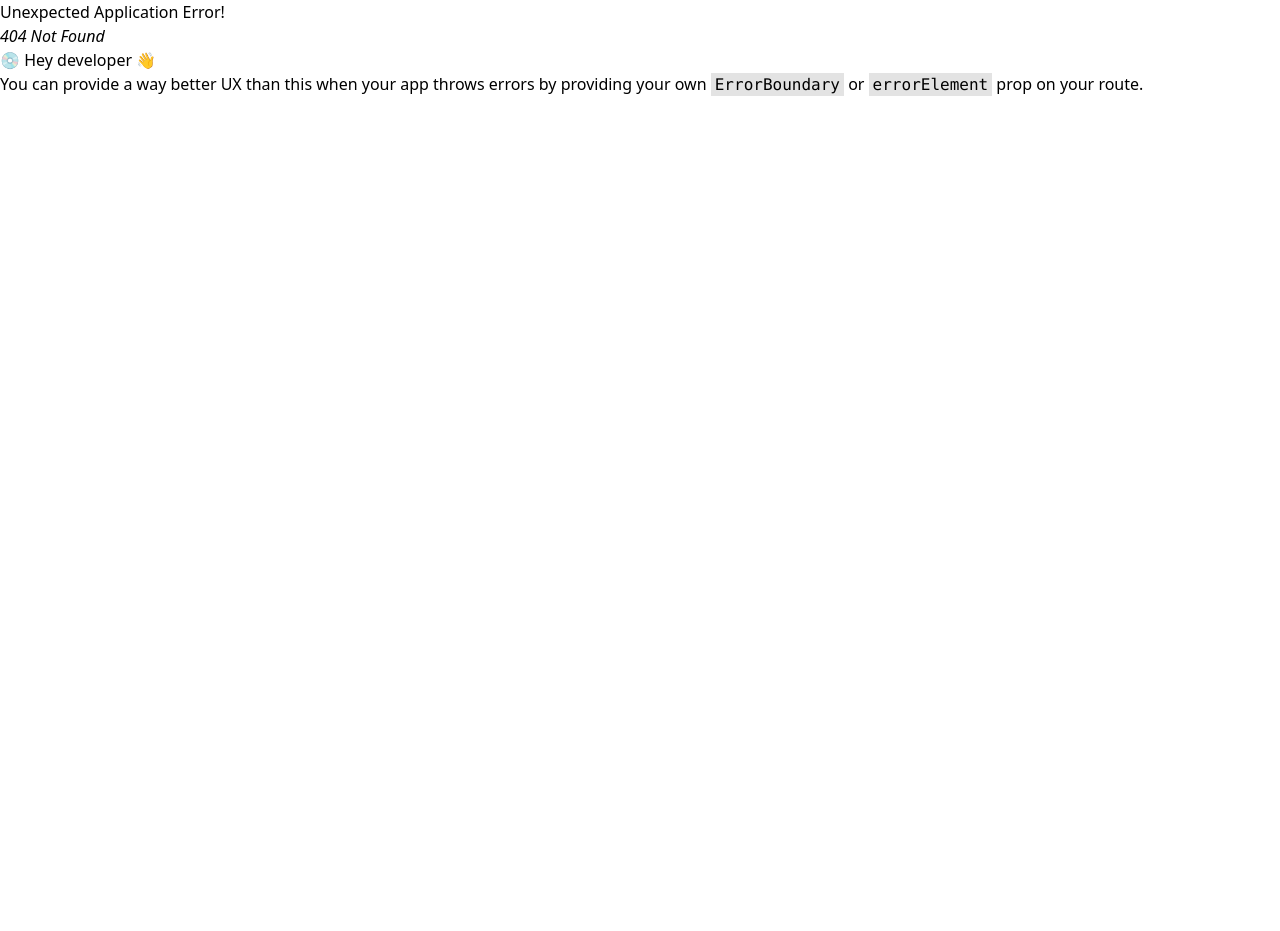
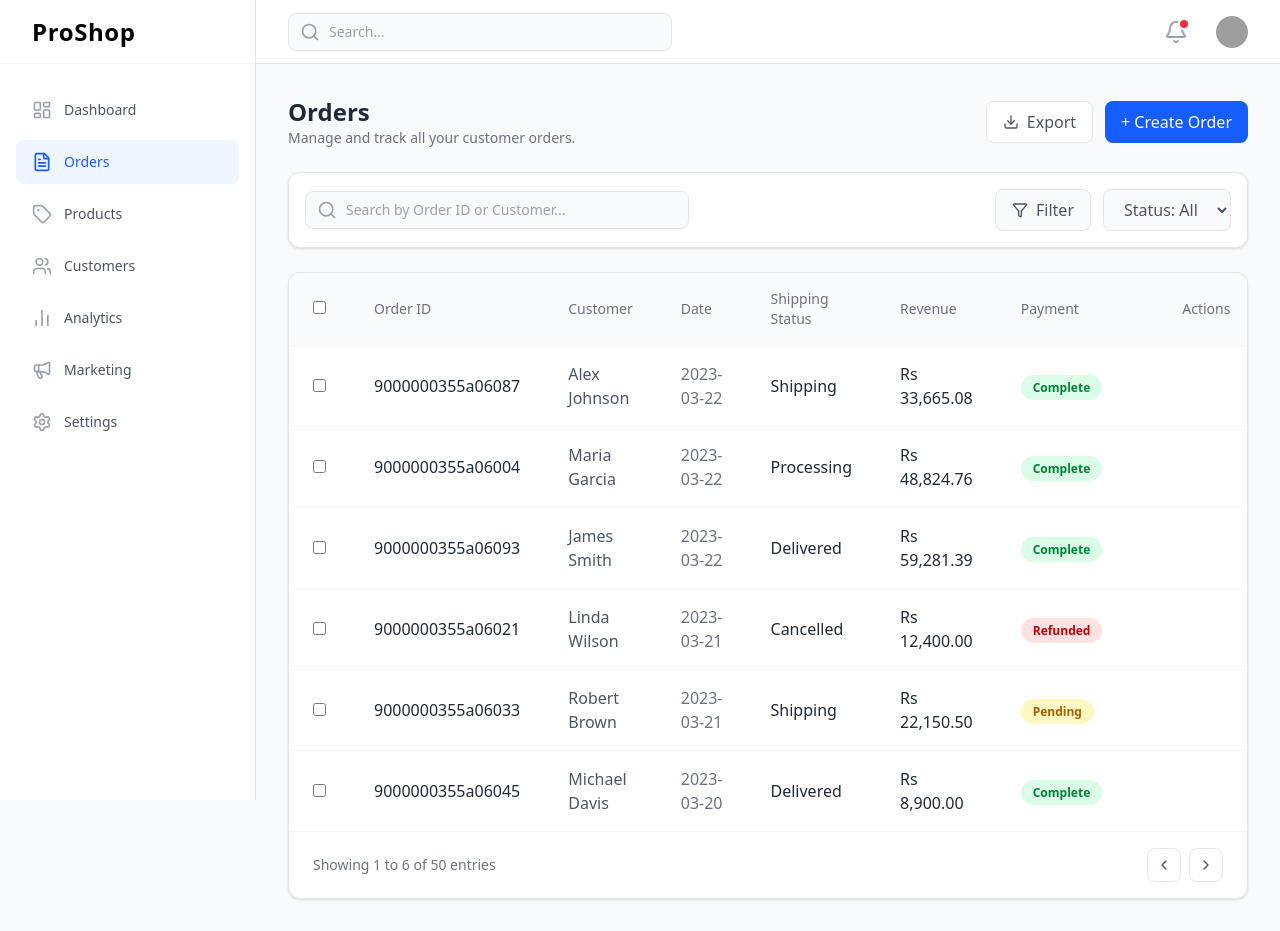
Before and after one commit to EMCSquare12/e-commerce-project, a React (Vite) app in the folder pro-ecommerce/frontend-admin/: page /admin/orders in a window 1280 px wide. Before the commit this address had no page. Before the commit the page ends 800 px from the top, so only its background shows below. Built offline with nearby package versions, Linux system fonts and the light colour scheme; grey boxes are pictures that could not be loaded.

Commit message:
Feat: Added OrdesScreen.jsx with mock data

```diff
--- a/pro-ecommerce/frontend-admin/src/main.jsx
+++ b/pro-ecommerce/frontend-admin/src/main.jsx
@@ -9,11 +9,13 @@ import {
   RouterProvider,
 } from "react-router-dom";
 import DashboardScreen from "./screen/DashboardScreen.jsx";
+import OrdersScreen from "./screen/OrdersScreen.jsx";
 
 const router = createBrowserRouter(
   createRoutesFromElements(
     <Route path="/" element={<App />}>
       <Route index={true} path="/admin" element={<DashboardScreen />} />
+      <Route index={true} path="/admin/orders" element={<OrdersScreen />} />
     </Route>
   )
 );
--- /dev/null
+++ b/pro-ecommerce/frontend-admin/src/screen/OrdersScreen.jsx
@@ -0,0 +1,216 @@
+import { useState } from "react";
+import {
+  Search,
+  Filter,
+  Download,
+  Eye,
+  MoreHorizontal,
+  ChevronLeft,
+  ChevronRight,
+} from "lucide-react";
+
+const OrdersScreen = () => {
+  // 1. Mock Data (Expanded for the full list)
+  const allOrders = [
+    {
+      id: "9000000355a06087",
+      customer: "Alex Johnson",
+      date: "2023-03-22",
+      status: "Shipping",
+      revenue: "Rs 33,665.08",
+      paymentStatus: "Complete",
+    },
+    {
+      id: "9000000355a06004",
+      customer: "Maria Garcia",
+      date: "2023-03-22",
+      status: "Processing",
+      revenue: "Rs 48,824.76",
+      paymentStatus: "Complete",
+    },
+    {
+      id: "9000000355a06093",
+      customer: "James Smith",
+      date: "2023-03-22",
+      status: "Delivered",
+      revenue: "Rs 59,281.39",
+      paymentStatus: "Complete",
+    },
+    {
+      id: "9000000355a06021",
+      customer: "Linda Wilson",
+      date: "2023-03-21",
+      status: "Cancelled",
+      revenue: "Rs 12,400.00",
+      paymentStatus: "Refunded",
+    },
+    {
+      id: "9000000355a06033",
+      customer: "Robert Brown",
+      date: "2023-03-21",
+      status: "Shipping",
+      revenue: "Rs 22,150.50",
+      paymentStatus: "Pending",
+    },
+    {
+      id: "9000000355a06045",
+      customer: "Michael Davis",
+      date: "2023-03-20",
+      status: "Delivered",
+      revenue: "Rs 8,900.00",
+      paymentStatus: "Complete",
+    },
+  ];
+
+  // 2. State for filters (Basic implementation)
+  const [searchTerm, setSearchTerm] = useState("");
+
+  // Helper to choose badge color based on status
+  const getStatusColor = (status) => {
+    switch (status) {
+      case "Complete":
+        return "bg-green-100 text-green-700";
+      case "Pending":
+        return "bg-yellow-100 text-yellow-700";
+      case "Refunded":
+        return "bg-red-100 text-red-700";
+      default:
+        return "bg-gray-100 text-gray-700";
+    }
+  };
+
+  return (
+    <div className="space-y-6">
+      {/* --- Header Section --- */}
+      <div className="flex flex-col items-start justify-between gap-4 sm:flex-row sm:items-center">
+        <div>
+          <h1 className="text-2xl font-bold text-gray-800">Orders</h1>
+          <p className="text-sm text-gray-500">
+            Manage and track all your customer orders.
+          </p>
+        </div>
+        <div className="flex gap-3">
+          <button className="flex items-center gap-2 px-4 py-2 text-gray-600 transition-colors bg-white border border-gray-200 rounded-lg hover:bg-gray-50">
+            <Download className="w-4 h-4" />
+            <span>Export</span>
+          </button>
+          <button className="flex items-center gap-2 px-4 py-2 text-white transition-colors bg-blue-600 rounded-lg hover:bg-blue-700">
+            <span>+ Create Order</span>
+          </button>
+        </div>
+      </div>
+
+      {/* --- Filters & Search Bar --- */}
+      <div className="flex flex-col items-center justify-between gap-4 p-4 bg-white border border-gray-200 shadow-sm rounded-xl sm:flex-row">
+        {/* Search */}
+        <div className="relative w-full sm:w-96">
+          <div className="absolute inset-y-0 left-0 flex items-center pl-3 pointer-events-none">
+            <Search className="w-5 h-5 text-gray-400" />
+          </div>
+          <input
+            type="text"
+            placeholder="Search by Order ID or Customer..."
+            className="block w-full py-2 pl-10 pr-3 text-gray-900 placeholder-gray-400 border border-gray-200 rounded-lg bg-gray-50 focus:outline-none focus:ring-1 focus:ring-blue-500 focus:border-blue-500 sm:text-sm"
+            value={searchTerm}
+            onChange={(e) => setSearchTerm(e.target.value)}
+          />
+        </div>
+
+        {/* Filters */}
+        <div className="flex items-center w-full gap-3 sm:w-auto">
+          <button className="flex items-center gap-2 px-4 py-2 text-gray-600 border border-gray-200 rounded-lg bg-gray-50 hover:bg-gray-100">
+            <Filter className="w-4 h-4" />
+            <span>Filter</span>
+          </button>
+          <select className="px-4 py-2 text-gray-600 border border-gray-200 rounded-lg outline-none bg-gray-50">
+            <option>Status: All</option>
+            <option>Complete</option>
+            <option>Pending</option>
+            <option>Refunded</option>
+          </select>
+        </div>
+      </div>
+
+      {/* --- Orders Table --- */}
+      <div className="overflow-hidden bg-white border border-gray-200 shadow-sm rounded-xl">
+        <div className="overflow-x-auto">
+          <table className="w-full text-left">
+            <thead className="text-sm text-gray-500 border-b border-gray-100 bg-gray-50">
+              <tr>
+                <th className="w-10 px-6 py-4 font-medium">
+                  <input type="checkbox" className="border-gray-300 rounded" />
+                </th>
+                <th className="px-6 py-4 font-medium">Order ID</th>
+                <th className="px-6 py-4 font-medium">Customer</th>
+                <th className="px-6 py-4 font-medium">Date</th>
+                <th className="px-6 py-4 font-medium">Shipping Status</th>
+                <th className="px-6 py-4 font-medium">Revenue</th>
+                <th className="px-6 py-4 font-medium">Payment</th>
+                <th className="px-6 py-4 font-medium text-right">Actions</th>
+              </tr>
+            </thead>
+            <tbody className="divide-y divide-gray-100">
+              {allOrders.map((order) => (
+                <tr
+                  key={order.id}
+                  className="transition-colors hover:bg-gray-50 group"
+                >
+                  <td className="px-6 py-4">
+                    <input
+                      type="checkbox"
+                      className="border-gray-300 rounded"
+                    />
+                  </td>
+                  <td className="px-6 py-4 font-medium text-gray-800">
+                    {order.id}
+                  </td>
+                  <td className="px-6 py-4 text-gray-600">{order.customer}</td>
+                  <td className="px-6 py-4 text-gray-500">{order.date}</td>
+                  <td className="px-6 py-4 text-gray-800">{order.status}</td>
+                  <td className="px-6 py-4 font-medium text-gray-800">
+                    {order.revenue}
+                  </td>
+                  <td className="px-6 py-4">
+                    <span
+                      className={`px-3 py-1 rounded-full text-xs font-semibold ${getStatusColor(
+                        order.paymentStatus
+                      )}`}
+                    >
+                      {order.paymentStatus}
+                    </span>
+                  </td>
+                  <td className="flex justify-end gap-2 px-6 py-4 text-right transition-opacity opacity-0 group-hover:opacity-100">
+                    <button
+                      className="p-2 text-gray-400 rounded-lg hover:text-blue-600 hover:bg-blue-50"
+                      title="View Details"
+                    >
+                      <Eye className="w-5 h-5" />
+                    </button>
+                    <button className="p-2 text-gray-400 rounded-lg hover:text-gray-600 hover:bg-gray-100">
+                      <MoreHorizontal className="w-5 h-5" />
+                    </button>
+                  </td>
+                </tr>
+              ))}
+            </tbody>
+          </table>
+        </div>
+
+        {/* --- Pagination --- */}
+        <div className="flex items-center justify-between px-6 py-4 border-t border-gray-100">
+          <p className="text-sm text-gray-500">Showing 1 to 6 of 50 entries</p>
+          <div className="flex gap-2">
+            <button className="p-2 border border-gray-200 rounded-lg hover:bg-gray-50 disabled:opacity-50">
+              <ChevronLeft className="w-4 h-4 text-gray-600" />
+            </button>
+            <button className="p-2 border border-gray-200 rounded-lg hover:bg-gray-50">
+              <ChevronRight className="w-4 h-4 text-gray-600" />
+            </button>
+          </div>
+        </div>
+      </div>
+    </div>
+  );
+};
+
+export default OrdersScreen;
```
